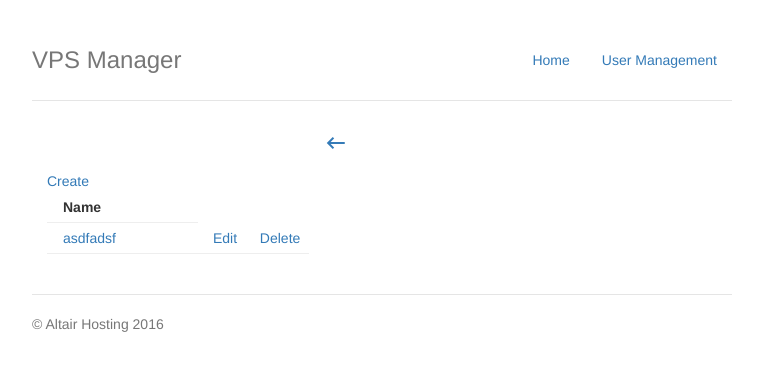
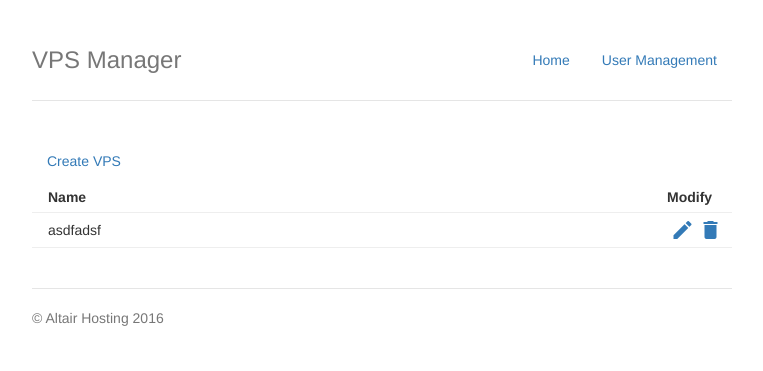
Before and after one commit to bhutton/vpsmanager-django, a Django app: page /user/ in a window 1280 px wide. Shown: the top 371 px of the page, without its empty margins (258-1021 px from the left). Run offline with Django 3.2, Linux system fonts and the light colour scheme; data comes from the database, SQL or seed files in the repository; both versions use the stored data as it was after the commit; some libraries are stand-ins or nearby versions.

Commit message:
Cleaned up user views.

```diff
--- a/user/templates/createuser.html
+++ b/user/templates/createuser.html
@@ -1,7 +1,7 @@
 {% extends "base.html" %}
 
 {% block content %}
-<a href="/"><i class="material-icons md-18">keyboard_backspace</i></a>
+<a href="/user/"><i class="material-icons md-18">keyboard_backspace</i></a>
 
 <div class="container">
 
@@ -37,7 +37,7 @@
             <div class="col-sm-4"></div>
             <div class="col-sm-7">
                 <input name="item_submit" class="btn btn-lg btn-primary btn-block" id="item_submit" type="submit"
-                       value="Create VPS">
+                       value="Create User">
             </div>
         </div>
         {% csrf_token %}
--- a/user/templates/listuser.html
+++ b/user/templates/listuser.html
@@ -1,33 +1,34 @@
 {% extends "base.html" %}
 
 {% block content %}
-<a href="/"><i class="material-icons md-18">keyboard_backspace</i></a>
 
-<div class="col-md-5">
     <div class="vpsDetails">
+        <nav>
+          <ul class="nav nav-pills pull-left">
+                <li role="presentation"><a href="/user/create">Create VPS</a>
+          </ul>
+        </nav>
 
       <div class="row marketing">
             {%  if deleted == "yes" %}
                 <label>Deleted</label>
             {% endif %}
 
-            <a href="/user/create">Create</a>
-
             {% if items %}
             <table width="100%">
                 <thead>
                     <tr class="title">
-                        <th width="150px">Name</th>
+                        <th>Name</th>
+                        <th width="80px">Modify</th>
                     </tr>
                 </thead>
 
                 <tbody>
                     {% for line in items %}
                     <tr class="list">
-                        <td class="list"><a href="/user/{{ line.id }}" id="{{ line.id }}">{{ line.username }}</a></td>
-                        <td class="list"><a href="/user/modify/{{ line.id }}">Edit</a></td>
-                    <td class="list"><a href="/user/delete/{{ line.id }}">Delete</a></td>
-
+                        <td class="list">{{ line.username }}</td>
+                        <td class="list" align="center"><a href="/user/modify/{{ line.id }}"><i class="material-icons md-18">edit</i></a>
+                        <a href="/user/delete/{{ line.id }}" onclick="return confirm('Are you sure you want to delete this server?')"><i class="material-icons md-18">delete</i></a></td>
                     </tr>
                     {% endfor %}
                 </tbody>
@@ -38,5 +39,4 @@
 
     </div>
 
-  </div>
 {% endblock %}
--- a/user/templates/modifyuser.html
+++ b/user/templates/modifyuser.html
@@ -1,7 +1,7 @@
 {% extends "base.html" %}
 
 {% block content %}
-<a href="/"><i class="material-icons md-18">keyboard_backspace</i></a>
+<a href="/user/"><i class="material-icons md-18">keyboard_backspace</i></a>
 
 <div class="container">
 
@@ -30,7 +30,7 @@
             <div class="col-sm-4"></div>
             <div class="col-sm-7">
                 <input name="item_submit" class="btn btn-lg btn-primary btn-block" id="item_submit" type="submit"
-                       value="Create VPS">
+                       value="Update User">
             </div>
         </div>
         {% csrf_token %}
--- a/user/templates/viewuser.html
+++ b/user/templates/viewuser.html
@@ -1,7 +1,7 @@
 {% extends "base.html" %}
 
 {% block content %}
-<a href="/"><i class="material-icons md-18">keyboard_backspace</i></a>
+<a href="/user/"><i class="material-icons md-18">keyboard_backspace</i></a>
 
 <div class="container">
 
```
Also changed, not shown: tests/test_views.py (+2 -2 lines), db.sqlite3.
